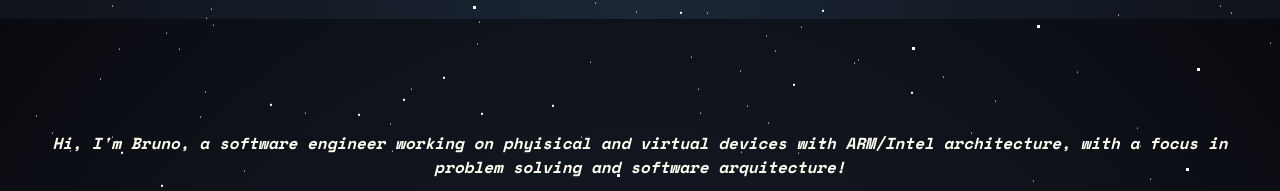
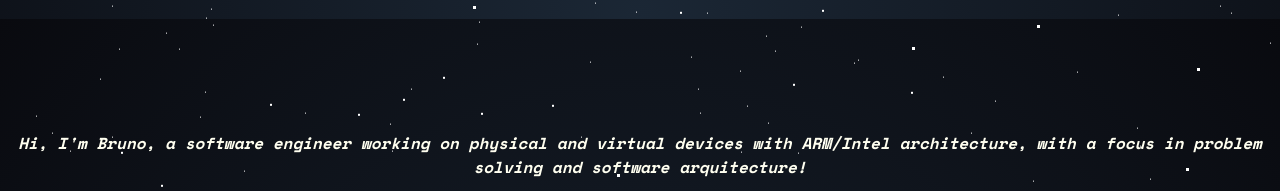
Before and after one commit to thatsBruno/portfolio.io, a website built with Vite: page index.html in a window 1280 px wide. Shown: the part 781-972 px from the top of the page. Built offline with nearby package versions, Linux system fonts and the light colour scheme; files whose address does not match are found by name; a web font is replaced by a local one.

Commit message:
Update index.html

```diff
--- a/index.html
+++ b/index.html
@@ -43,7 +43,7 @@
         <img src="/engineer-img.png" alt="engineer" />
       </div>
       <p id="experience">
-        Hi, I'm Bruno, a software engineer working on phyisical and virtual devices with ARM/Intel architecture, with a focus in problem solving and software arquitecture!
+        Hi, I'm Bruno, a software engineer working on physical and virtual devices with ARM/Intel architecture, with a focus in problem solving and software arquitecture!
       </p>
     </div>
     <!-- colaborations -->
```
